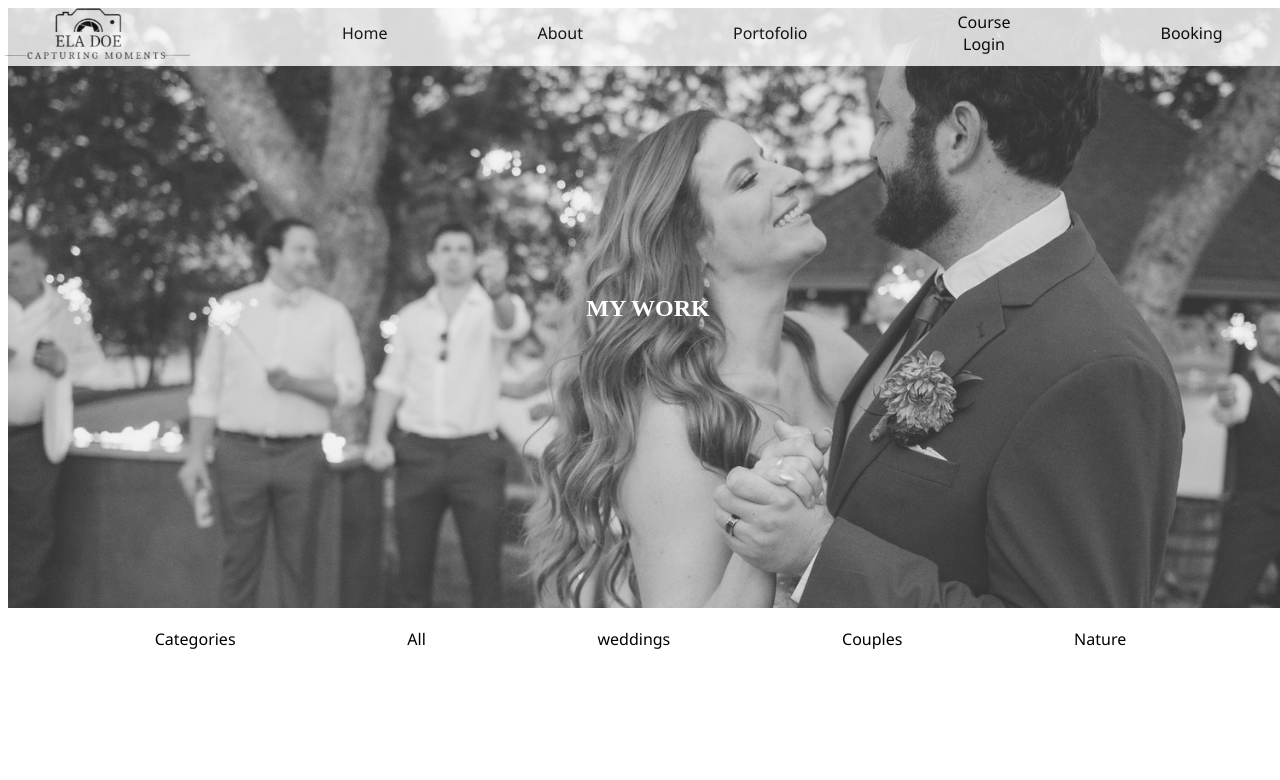
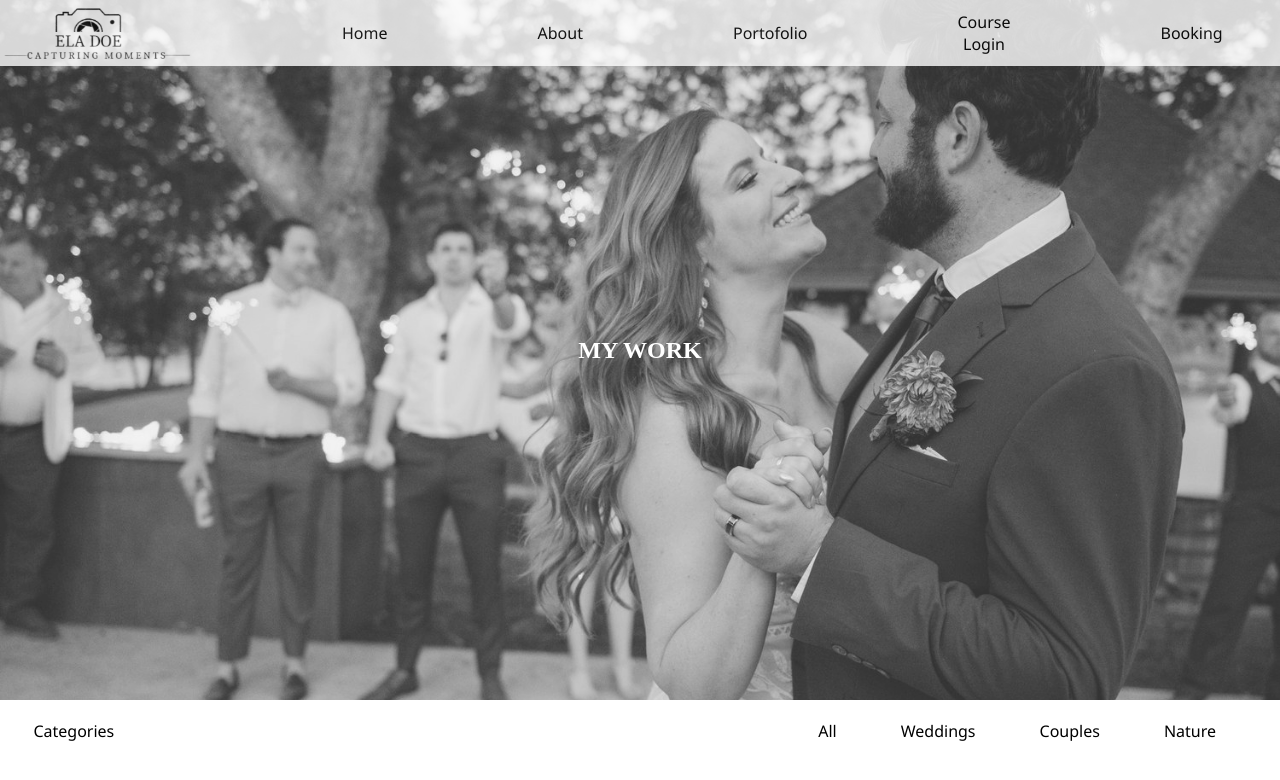
Before and after one commit to drenushashoshi/Photographer-Website, a PHP site: page /Portofolio.html in a window 1280 px wide. Shown: the top 780 px of the page. Run offline with PHP 8.4, Linux system fonts and the light colour scheme.

Commit message:
Updated portofolio
changed margins to make it look better

```diff
--- a/Portofolio.css
+++ b/Portofolio.css
@@ -4,6 +4,7 @@ html {
 }
 
 body {
+    margin: 0px;
     box-sizing: border-box;
     width: 100%;
     height: max-content;
@@ -67,33 +68,33 @@ header img {
     background-repeat: no-repeat;
     background-attachment: fixed;
     width: 100%;
-    height: 600px;
+    height: 700px;
     text-decoration: double gray;
     margin-bottom: 20px;
     margin-left: 0px;
 }
-.categories ul {
+.list {
     display: flex;
-    justify-content: space-evenly;
-    align-items: flex-end;
+    justify-content: flex-end;
+    align-items: center;
     list-style: none;
     padding: 0;
     width: 100%;
     overflow: hidden;
 }
-.categories ul li {
-    margin-left: 10px;
+.list li {
+    margin-right: 5%;
     color: black;
     text-align: center;
     font-family: 'Segoe UI', Tahoma, Geneva, Verdana, sans-serif;
     align-items: center;
 }
-.categories ul :first-child{
-    margin-right: 25px;
+#categ{
+    margin-right: 55%;
     justify-self: flex-start;
 }
 
-.categories ul li a {
+.list li a {
     text-decoration: none;
     color: black;
     opacity: 1;
--- a/Portofolio.html
+++ b/Portofolio.html
@@ -24,15 +24,15 @@
             <h2>MY WORK</h2>
         </div>
 
-        <div class="categories">
-            <ul>
-                <li>Categories</li>
+
+            <ul class="list">
+                <li id="categ">Categories</li>
                 <li><a href="Portofolio.html">All</a> </li>
-                <li><a href="Portofolio_Wedding.html">weddings</a> </li>
+                <li><a href="Portofolio_Wedding.html">Weddings</a> </li>
                 <li><a href="Portofolio_Couples.html">Couples</a></li>
                 <li><a href="Portofolio_Nature.html">Nature</a> </li>
             </ul>
-        </div>
+
     </main>
 </body>
 </html>
```
